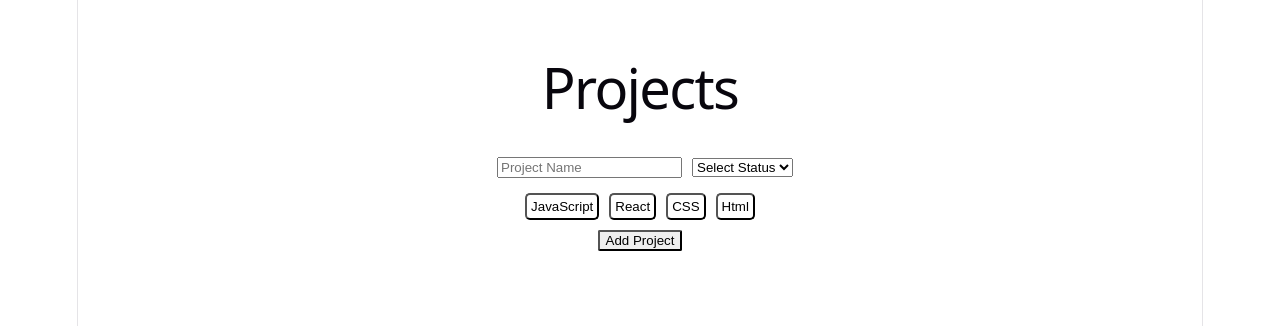
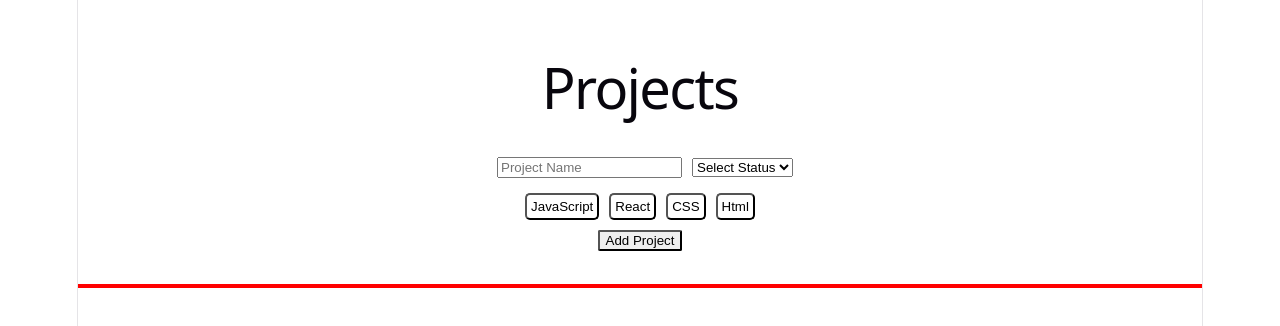
Before and after one commit to JackieRino/learning-dashboard, a React (Vite) app: page / in a window 1280 px wide. Shown: the top 326 px of the page. Built offline with nearby package versions, Linux system fonts and the light colour scheme.

Commit message:
created the drodown edit menu

```diff
--- a/src/App.css
+++ b/src/App.css
@@ -234,6 +234,7 @@ margin:10px;
 #displayPage{
   display: flex;
   flex-wrap: wrap;
+  border: 2px solid red;
 }
 
 .programeDisplay{
--- a/src/Hooks/EditMenuOn.js
+++ b/src/Hooks/EditMenuOn.js
@@ -3,16 +3,17 @@
 export function useShowEditMenu(projects, setProjects){
 
     const editedOn = "editOn";
-
+const editedOff = "editOff";
 
     function ShowMenu(project){
         console.log("the button is working")
         const newArray = projects.map(object=>{
 
             if(object.id == project.id && object.edit == "editOff"){
-                return {...project, edit: editedOn};
+                return {...object, edit: editedOn};
             }else {
-               return object;
+
+               return {...object, edit: editedOff};
             }
         })
 
--- a/src/Pages/DropDownEditMenu.jsx
+++ b/src/Pages/DropDownEditMenu.jsx
@@ -1,23 +1,32 @@
 
 
-export const DropDownEditMenu = (props) => {
+export const DropDownEditMenu = () => {
 
-  const projects = [...props.Projects];
-
-  const project = projects.map(OneObject=> OneObject);
 
   return (
-    <div classname = {`editMenu ${project.edit}`} >
+    <>
+
+    {/* {props.Projects.map(OneObject=> {
+
+       if(OneObject.id == props.Project.id){
+return( */}
+   <div className = {`editMenu `} >
 
        <button>Edit Name</button>
       <button >Change Status</button>
-      <button>Edit Language</button>
-      <button id="deleteButton" onClick>Delete Project</button>
+       <button>Edit Language</button>
+      <button id="deleteButton" >Delete Project</button>
+    </div>
+  {/* )}else{
+    return
+  }}
+
+    )} */}
 
 
-    </div>
-  )
-}
+  </>
+  )}
+
 
 {/*
     #your onclick function at the delete button will have to be a hook
--- a/src/Pages/ProjectDisplay.jsx
+++ b/src/Pages/ProjectDisplay.jsx
@@ -1,16 +1,20 @@
 // // import React from 'react'
- import { LanguageEditInputField } from "./ILanguageInput";
+ import { DropDownEditMenu } from "./DropDownEditMenu";
+import { LanguageEditInputField } from "./ILanguageInput";
 
 
- export const ProjectDisplay = (props) => {
+
+ export const ProjectDisplay = ( props) => {
 
 
 
 return(
     <div id="displayPage">
 
-      {props.Projects.map(project=>
+      {props.Projects.map(project=>{
 
+        return (
+            <>
         <div className={`projectDisplay ${project.status}`} key= {project.id}>
             <h2>{project.name}</h2>
             <p>{project.status}</p>
@@ -28,22 +32,18 @@ return(
                 }
             })}
 
-              <button id="editMenuButton" onClick={props.ToShowEditMenu }>⋮</button>
+              <button id="editMenuButton" onClick={()=>{props.ToShowEditMenu(project)} }>⋮</button>
              {/* line 168 on the project.jsx */}
         </div>
 
+            {
+                project.edit === "editOn" &&
+       <DropDownEditMenu Projects= {props.Projects}
+                        Project={project}/>
+            }
+        </> )
 
-    )
-
-    }
-    {props.Children}
-
-
+      })}
 
     </div>
-
-
-)
-
-
- }
+      )}
--- a/src/Pages/ProjectPage.jsx
+++ b/src/Pages/ProjectPage.jsx
@@ -5,7 +5,6 @@ import { useShowEditMenu } from "../Hooks/EditMenuOn";
 
 import { ProjectEntryForm } from "./ProjectEntryForm";
  import { ProjectDisplay } from "./ProjectDisplay";
-import { DropDownEditMenu } from "./DropDownEditMenu";
 
 
 
@@ -34,10 +33,10 @@ export const ProjectPage = () => {
         <ProjectDisplay Projects={projects}
                         LanguageEditer={languageEditer}
                         ToShowEditMenu = {toShowEditMenu}
-                        >
-                          <DropDownEditMenu />
+                        />
 
-        </ProjectDisplay>
+
+
 
 
     </div>
```
